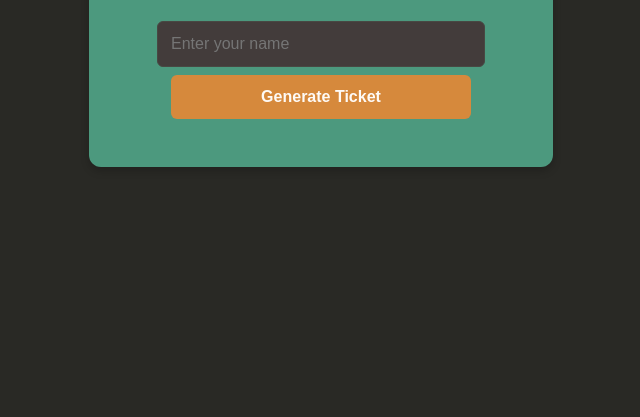
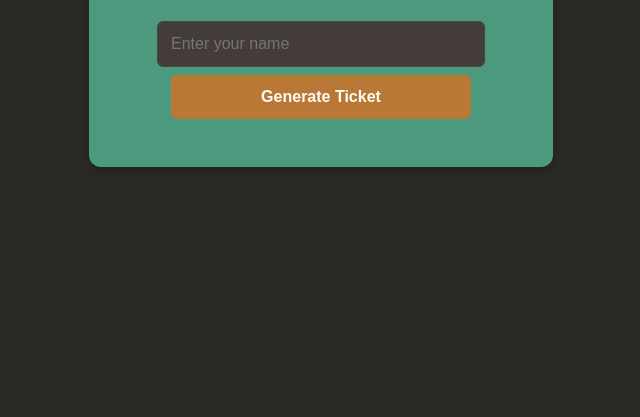
Before and after one commit to petersudai/Nirvana-ticket-generator, a website: page index.html in a window 1280 px wide. Shown: the part 383-800 px from the top of the page, without its empty margins (319-959 px from the left). Drawn offline with Linux system fonts and the light colour scheme.

Commit message:
styling changes and new tickets

```diff
--- a/index.html
+++ b/index.html
@@ -71,7 +71,7 @@
     }
 
     button {
-      background-color: #d6893c;
+      background-color: #b97836;
       color: #FEFAF6;
       font-weight: bold;
       cursor: pointer;
```
Also changed, not shown: tickets/NIRVANA-1728780.png (added), tickets/NIRVANA-2656968.png (added), tickets/NIRVANA-2944499.png (added), tickets/NIRVANA-442231.png (added), tickets/NIRVANA-5423629.png (added), tickets/NIRVANA-5609881.png (added), tickets/NIRVANA-7681692.png (added), tickets/NIRVANA-8037021.png (added), tickets/NIRVANA-845730.png (added).
